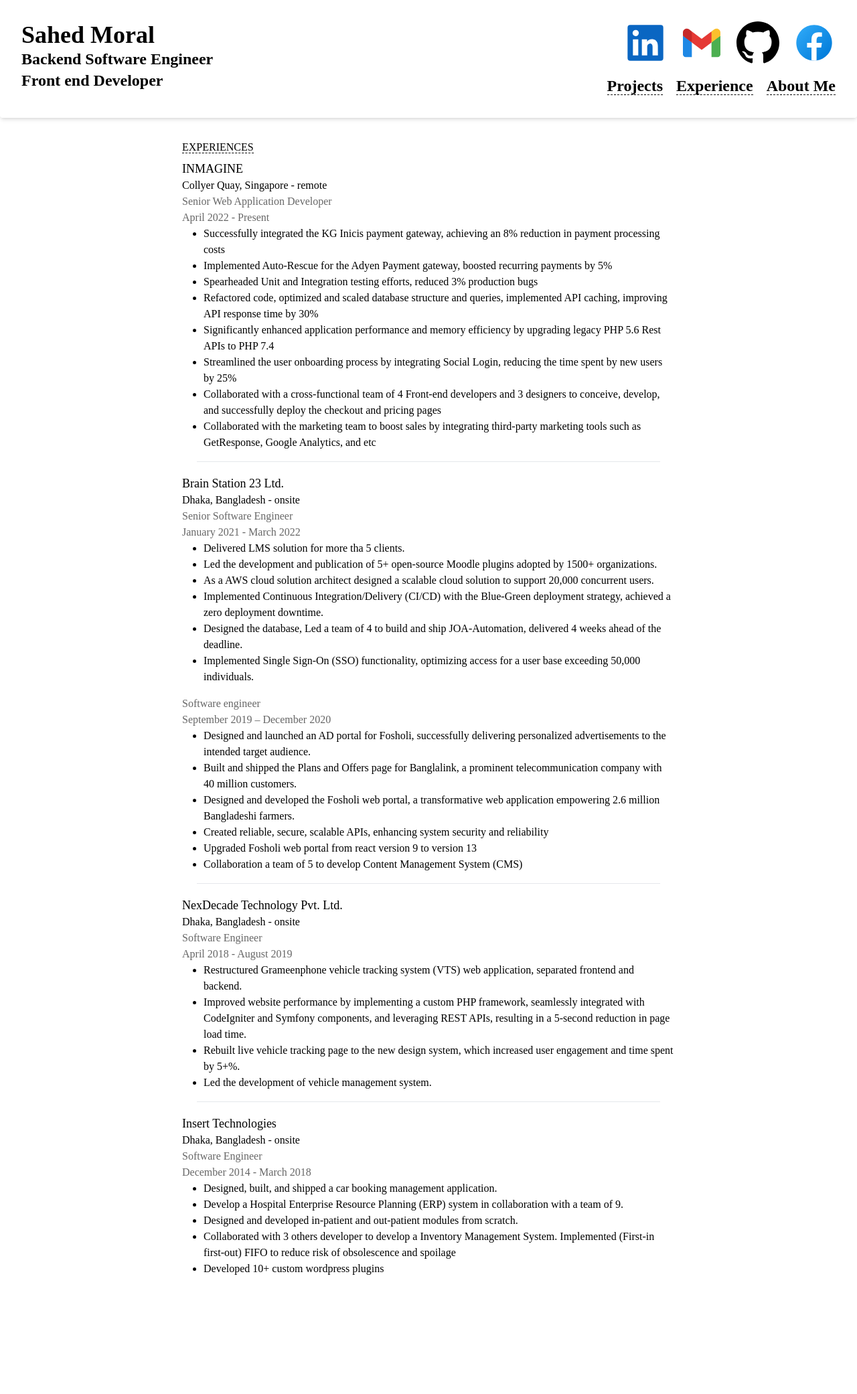
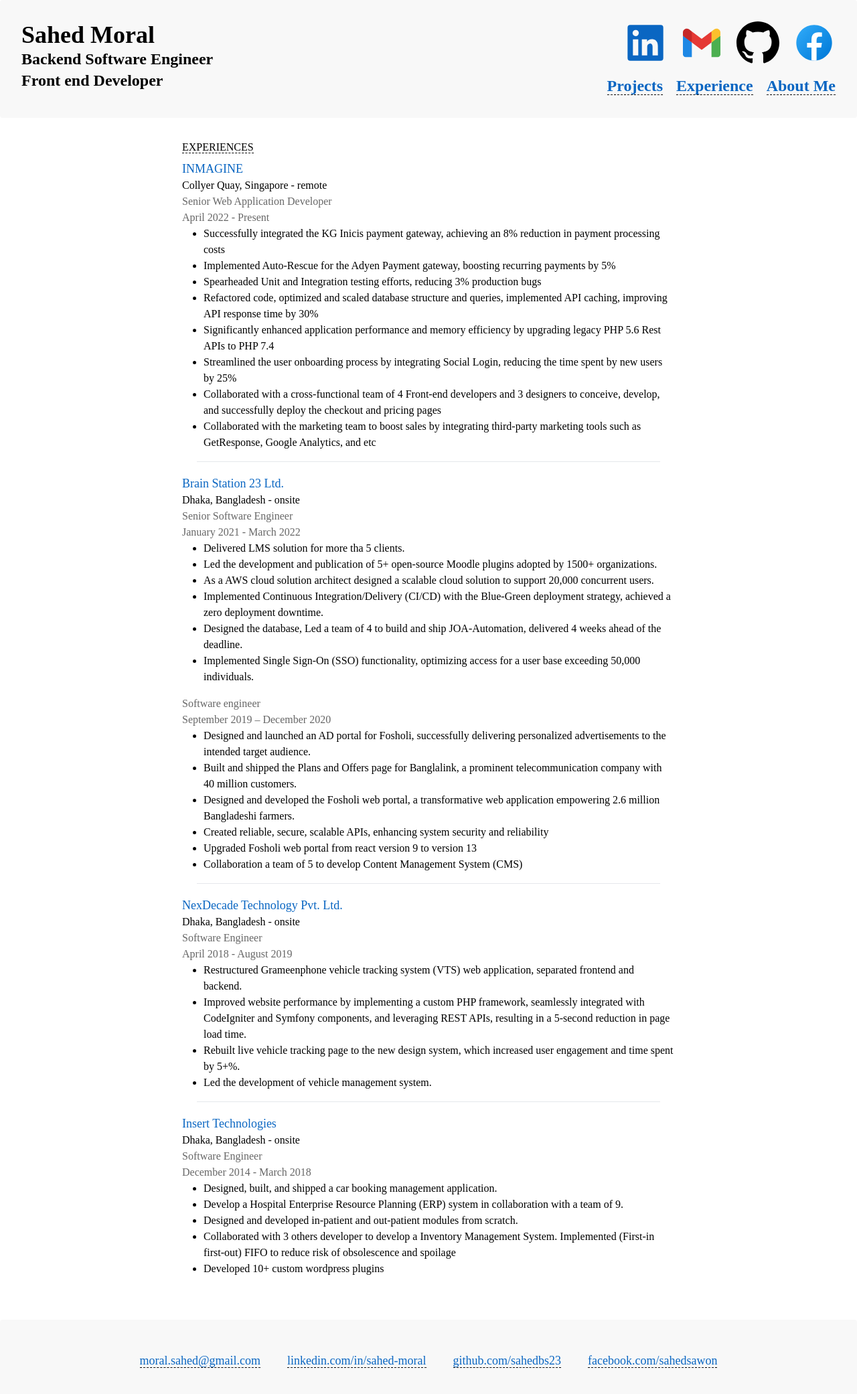
Before and after one commit to sahedbs23/sahed.moral, a Next.js app: page /experience in a window 1280 px wide. Shown: the top 2082 px of the page at 67% size. Before the commit the page ends 2003 px from the top, so only its background shows below. Built offline with nearby package versions, Linux system fonts and the light colour scheme.

Commit message:
link color updated

```diff
--- a/components/Experience.tsx
+++ b/components/Experience.tsx
@@ -3,25 +3,12 @@
 import Link from "next/link";
 
 const Experience = () => {
-    // const [experiances, setExperiances] = useState(null);
-    //
-    // useEffect((experiances)=>{
-    //     setExperiances(experiances)
-    // }, [experiances]);
-    // const experiences = experiences;
     return (
         <section className="max-w-[768px] mx-auto">
             <div className="text-left pt-8 text-[16px] leading-[24px] font-normal text-black">
                 <h1 className="pl-4 pb-2 uppercase">
                     <span className="border-dashed border-b border-black">Experiences</span>
                 </h1>
-                {/*<div className="text-xl italic p-[20px]">*/}
-                {/*    <p>*/}
-                {/*        /!* eslint-disable-next-line react/no-unescaped-entities *!/*/}
-                {/*        "Through eight years of web-based software development, my journey has been a compelling narrative of stories and struggles, each chapter contributing to my growth as a software engineer."*/}
-                {/*    </p>*/}
-                {/*</div>*/}
-
                 <div className="">
                     <ul className="list-none flex flex-col gap-5 p-4 pt-0">
                         {
@@ -29,7 +16,7 @@
                                 <li className="text-left" key={experience.company}
                                 >
                                     <h2>
-                                        <Link className="hover:border-black hover:border-b hover:border-solid text-[18px] hover:text-[#0a66c2]" href={experience.companyLink}>
+                                        <Link className="hover:border-black hover:border-b hover:border-solid text-[18px] text-[#0a66c2]" href={experience.companyLink}>
                                             {experience.company}
                                         </Link>
                                     </h2>
--- a/components/Projects.tsx
+++ b/components/Projects.tsx
@@ -1,45 +1,48 @@
-import React from "react";
+import React, {useEffect, useState} from "react";
 import {PROJECTS} from "@/dataSource/data/projects";
+import experiences from "@/dataSource/data/experiences";
 import ProjectCard from "@/components/shared/ProjectCard";
 import FeaturedProject from "@/components/shared/FeaturedProject";
 
 const Projects = () => {
     const features: string[] = ["Leading Backend Development", "Performance Optimization", "Database Design", "Team Collaboration", "PR Review"];
 
-    const achievements: string[] = ["Added support for new payment methods, resulting in 15% increase in annual revenue",
-        "Developed REST APIs in a distributed setup, Optimized API performance through strategic caching",
-        "Refactored and optimized legacy PHP codebase, 3X reduction in response time",
-        "Designed and built pricing and checkout page, achieving a 20% page load speed improvement via Server-Side Rendering (SSR) optimization"
-    ];
+    const achievements = experiences[0].positions[0].achievements;
     const technologies: string[] = [
         "PHP", "Laravel", "Symfony",
         "Node.JS", "Next.JS", "Datadog",
         "Aurora MySQL", "Redis", "ElasticSearch",
-        "SCSS","Eslint", "Babel",
+        "SCSS", "Eslint", "Babel",
         "Docker", "AWS S3", "Snyk",
-        "PayPal", "Adyen", "KG Inicis"];
+        "PayPal", "Adyen", "KG Inicis"
+    ];
+
     return (
         <section>
-            <div className="text-center pt-16 pb-8 text-[22px] leading-[24px] font-normal text-black uppercase">
+            <div className="text-center text-[22px] leading-[24px] font-normal text-black uppercase px-2 py-16">
                 <h1 className="py-4">
                     <span className="border-b border-dashed border-black">FEATURED PROJECT</span>
                 </h1>
                 <h2>Milestone Moments: A Project That Ignited My Pride</h2>
             </div>
 
-            <section className="bg-[#f9f9f9]">
-                <div className="w-full flex flex-col items-center text-center px-4 md:px-0 py-4">
+            <section className="bg-[#f9f9f9] md:mx-32 rounded">
+                <div className="w-full flex flex-col items-center text-center px-0 py-4">
                     <h1 className={`text-4xl leading-[60px]`}>
-                        <a href="https://www.123rf.com" className="underline">
+                        <a href="https://www.123rf.com" className="hover:border-black hover:border-b hover:border-solid text-[#0a66c2]">
                             123RF
                         </a>
                     </h1>
 
-                    <h2 className="text-black text-center text-xl uppercase">
+                    <h2 className="text-black text-center text-xl uppercase mb-8">
                         A stock photo agency with 28 Million customers
                     </h2>
-                    <div className="w-full flex flex-col gap-5 m-10">
-                        <FeaturedProject imageSrc="https://s3.tebi.io/sahed/Banner.png" alt="123 Royality Free Stock collection Home page">
+                    <div className="w-full flex flex-col gap-5">
+                        <FeaturedProject
+                            imageSrc="https://s3.tebi.io/sahed/Banner.png"
+                            alt="123 Royality Free Stock collection Home page"
+                            cssClass="block"
+                        >
                             <>
                                 <h2 className="text-black text-center text-[14px] uppercase">
                                     <span className="pb-2 border-b border-black border-dashed">
@@ -55,8 +58,11 @@
                                 </ul>
                             </>
                         </FeaturedProject>
-
-                        <FeaturedProject imageSrc="https://s3.tebi.io/sahed/RF-collections.png" alt="123 Royality free stock collections">
+                        <FeaturedProject
+                            imageSrc="https://s3.tebi.io/sahed/RF-collections.png"
+                            alt="123 Royality free stock collections"
+                            cssClass="hidden md:block"
+                        >
                             <>
                                 <h2 className="text-black text-center text-[14px] uppercase">
                                     <span className="pb-2 border-b border-black border-dashed">
@@ -72,8 +78,11 @@
                                 </ul>
                             </>
                         </FeaturedProject>
-
-                        <FeaturedProject imageSrc="https://s3.tebi.io/sahed/ai-image-writer.png" alt="123 Royality Free Stock contributors">
+                        <FeaturedProject
+                            imageSrc="https://s3.tebi.io/sahed/ai-image-writer.png"
+                            alt="123 Royality Free Stock contributors"
+                            cssClass="hidden md:block"
+                        >
                             <>
                                 <h2 className="text-black text-center text-[14px] uppercase">
                                     <span className="pb-2 border-b border-black border-dashed">Technology Used</span>
--- a/components/shared/ContainerBlock.tsx
+++ b/components/shared/ContainerBlock.tsx
@@ -2,6 +2,7 @@
 import Head from "next/head";
 import {useRouter} from "next/router";
 import Navbar from "@/components/shared/Navbar";
+import Footer from "@/components/shared/Footer";
 
 export type NodeCollection = React.ReactNode | React.ReactNode[];
 export interface ContainerBlockInterface {
@@ -52,10 +53,10 @@
             </Head>
             <main className="dark:bg-white-800 w-full">
                 <Navbar/>
-                <div className="mb-16 text-2xl">
+                <div className="mb-8 text-2xl">
                     {children}
                 </div>
-                {/*<Footer/>*/}
+                <Footer/>
             </main>
         </div>
     );
--- /dev/null
+++ b/components/shared/Footer.tsx
@@ -0,0 +1,20 @@
+import Link from "next/link";
+import {SOCIAL_LINKS} from "@/configs/constants";
+
+const Footer = () => {
+
+    return(
+        <div className="w-full bg-[#f8f8f8] rounded">
+            <ul className="flex flex-col md:flex-row gap-5 md:gap-10 items-center justify-center py-12">
+                {
+                    SOCIAL_LINKS.map(i => (
+                        <li key={i.link} >
+                            <Link className="border-black border-b border-dashed text-[18px] text-[#0a66c2]" href={i.link}>{i.text}</Link>
+                        </li>
+                    ))
+                }
+            </ul>
+        </div>
+    )
+}
+export default Footer;
--- a/components/shared/Navbar.tsx
+++ b/components/shared/Navbar.tsx
@@ -4,7 +4,7 @@
 const Navbar = () => {
     const menus = ['Projects', 'Experience'];
     return (
-        <header id="simple-header" className="w-full shadow-md rounded">
+        <header id="simple-header" className="w-full bg-[#f8f8f8] rounded">
             <section className="flex flex-col md:flex-row p-8 text-center md:text-left gap-8">
                 <div className="w-full md:w-3/5">
                     <Link href="/">
@@ -76,14 +76,14 @@
                                 menus.map(m => (
                                     <li key={m}>
                                         <Link
-                                            className="text-2xl font-bold text-black border-dashed border-black border-b"
+                                            className="text-2xl font-bold border-black border-b border-dashed text-[#0a66c2]"
                                             href={`/${m.toLowerCase()}`}>{m}</Link>
                                     </li>
                                 ))
                             }
                             <li>
                                 <Link
-                                    className="text-2xl font-bold text-black border-dashed border-black border-b"
+                                    className="text-2xl font-bold border-black border-b border-dashed text-[#0a66c2]"
                                     href="/">
                                     About Me
                                 </Link>
--- /dev/null
+++ b/configs/constants.ts
@@ -0,0 +1,22 @@
+export const SOCIAL_LINKS = [
+    {
+        link : 'mailto:moral.sahed@gmail.com',
+        text : 'moral.sahed@gmail.com',
+        prefix : 'Email',
+    },
+    {
+        link : 'https://www.linkedin.com/in/sahed-moral',
+        text : 'linkedin.com/in/sahed-moral',
+        prefix : 'LinkedIn',
+    },
+    {
+        link : 'https://github.com/sahedbs23',
+        text : 'github.com/sahedbs23',
+        prefix : 'GitHub',
+    },
+    {
+        link : 'https://www.facebook.com/sahedsawon',
+        text : 'facebook.com/sahedsawon',
+        prefix : 'Facebook',
+    }
+];
--- a/dataSource/data/experiences.ts
+++ b/dataSource/data/experiences.ts
@@ -16,8 +16,8 @@
                 description: 'As a senior full-stack software engineer, I spearheaded both backend development and collaborative efforts with the frontend team for the 123RF.COM checkout page.',
                 achievements: [
                     'Successfully integrated the KG Inicis payment gateway, achieving an 8% reduction in payment processing costs',
-                    'Implemented Auto-Rescue for the Adyen Payment gateway, boosted recurring payments by 5%',
-                    'Spearheaded Unit and Integration testing efforts, reduced 3% production bugs',
+                    'Implemented Auto-Rescue for the Adyen Payment gateway, boosting recurring payments by 5%',
+                    'Spearheaded Unit and Integration testing efforts, reducing 3% production bugs',
                     'Refactored code, optimized and scaled database structure and queries, implemented API caching, improving API response time by 30%',
                     'Significantly enhanced application performance and memory efficiency by upgrading legacy PHP 5.6 Rest APIs to PHP 7.4',
                     'Streamlined the user onboarding process by integrating Social Login, reducing the time spent by new users by 25%',
```
Also changed, not shown: components/shared/FeaturedProject.tsx (+4 -3 lines), components/shared/ProjectCard.tsx (+5 -2 lines).
